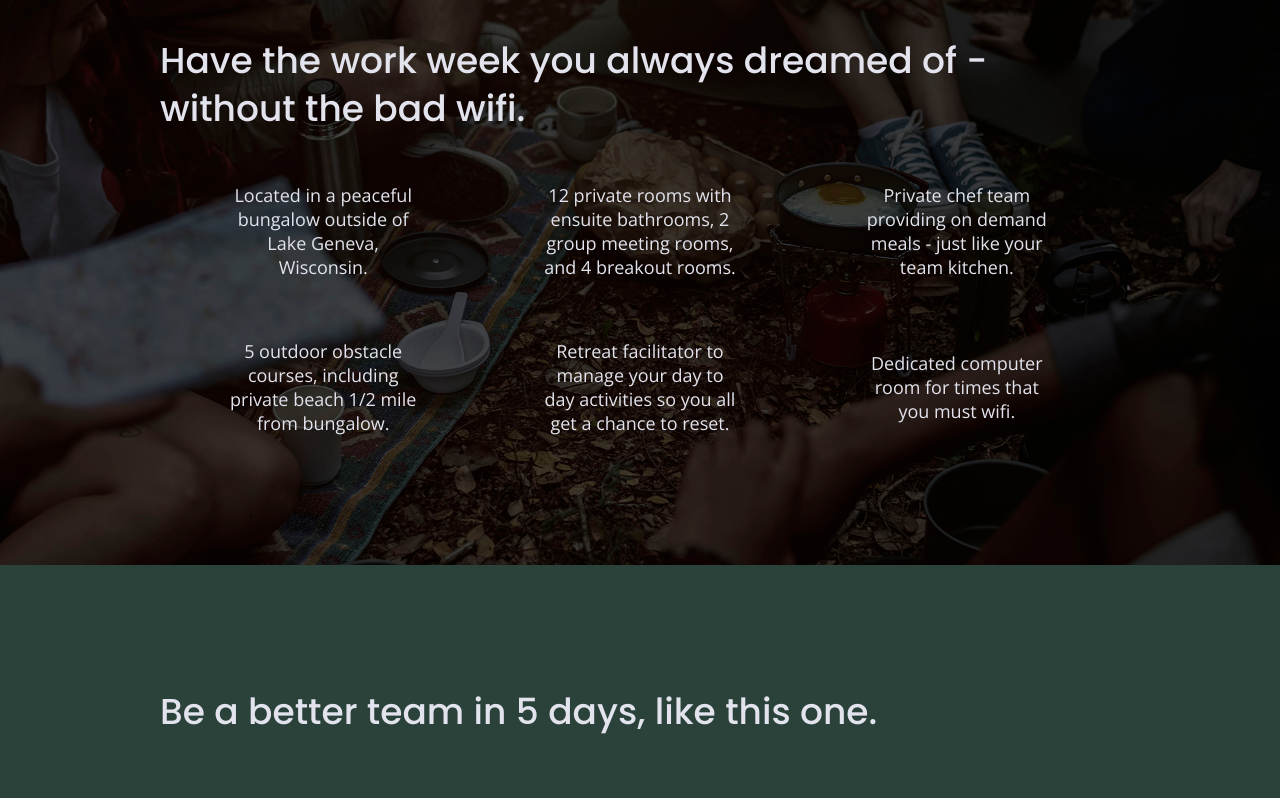
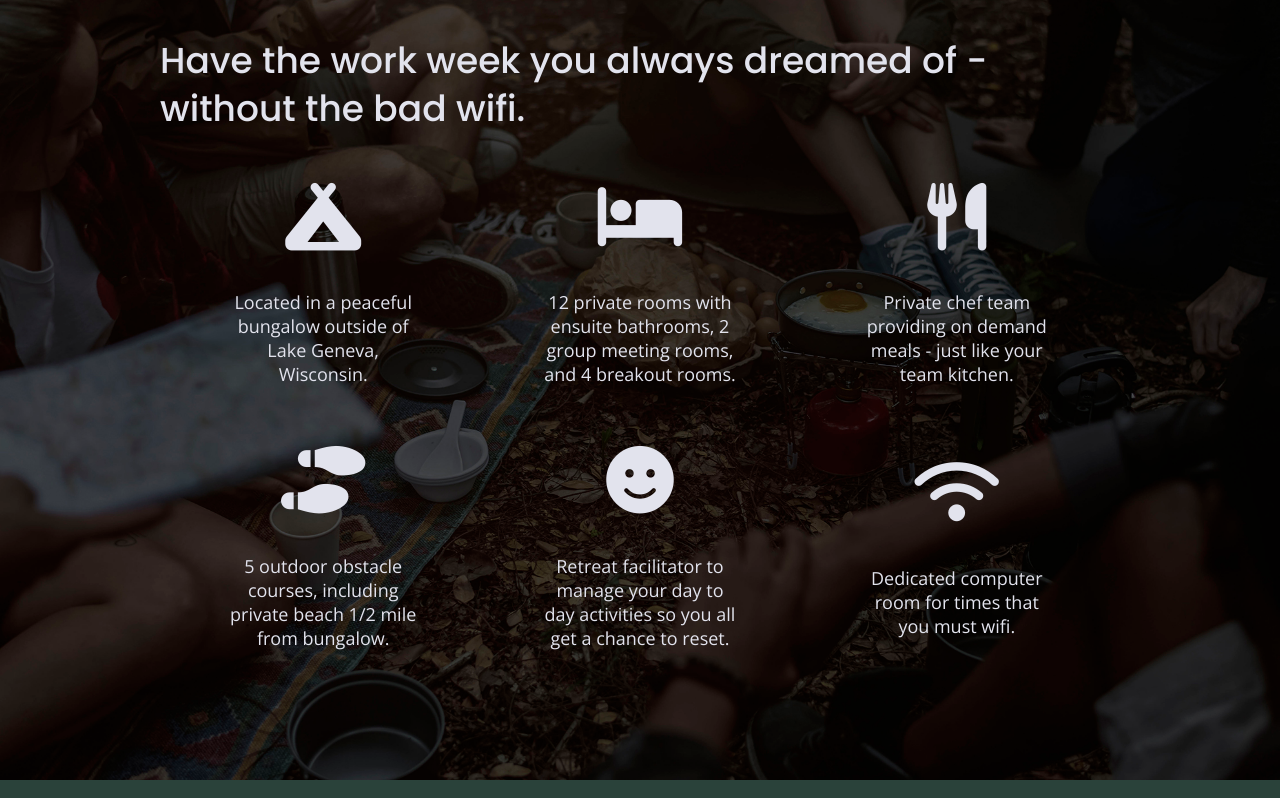
Before and after one commit to Sara-414/unplugged-design-docs, a website built with Parcel: page index.html in a window 1280 px wide. Shown: the part 1095-1893 px from the top of the page. Built offline with nearby package versions, Linux system fonts and the light colour scheme.

Commit message:
Added features font awesome icons

```diff
--- a/css/main.css
+++ b/css/main.css
@@ -342,12 +342,9 @@ textarea {
     text-align: center;
   }
 
-  .fontawesome-icon {
-
-  }
-
-  .features-item-description {
-
+  .features i {
+    font-size: 3.75em;
+    margin-bottom: 40px;
   }
 
   /* Reviews */
--- a/index.html
+++ b/index.html
@@ -22,6 +22,9 @@
   <link href="https://fonts.googleapis.com/css?family=Open+Sans:400,700|Poppins:500,700" rel="stylesheet">
 
   <meta name="theme-color" content="#fafafa">
+
+  <!-- Font Awesome -->
+  <script src="https://kit.fontawesome.com/4b1dcd05e5.js" crossorigin="anonymous"></script>
 </head>
 
 <body>
@@ -71,37 +74,49 @@
         <h2>Have the work week you always dreamed of - without the bad wifi.</h2>
         <div class="features-items">
           <article>
-            <p class="fontawesome-icon"></p>
+            <p class="fontawesome-icon">
+              <i class="fas fa-campground"></i>
+            </p>
             <p class="features-item-description">
               Located in a peaceful bungalow outside of Lake Geneva, Wisconsin.
             </p>
           </article>
           <article>
-            <p class="fontawesome-icon"></p>
+            <p class="fontawesome-icon">
+              <i class="fas fa-bed"></i>
+            </p>
             <p class="features-item-description">
               12 private rooms with ensuite bathrooms, 2 group meeting rooms, and 4 breakout rooms.
             </p>
           </article>
           <article>
-            <p class="fontawesome-icon"></p>
+            <p class="fontawesome-icon">
+              <i class="fas fa-utensils"></i>
+            </p>
             <p class="features-item-description">
               Private chef team providing on demand meals - just like your team kitchen.
             </p>
           </article>
           <article>
-            <p class="fontawesome-icon"></p>
+            <p class="fontawesome-icon">
+              <i class="fas fa-shoe-prints"></i>
+            </p>
             <p class="features-item-description">
               5 outdoor obstacle courses, including private beach 1/2 mile from bungalow.
             </p>
           </article>
           <article>
-            <p class="fontawesome-icon"></p>
+            <p class="fontawesome-icon">
+              <i class="fas fa-smile"></i>
+            </p>
             <p class="features-item-description">
               Retreat facilitator to manage your day to day activities so you all get a chance to reset.
             </p>
           </article>
           <article>
-            <p class="fontawesome-icon"></p>
+            <p class="fontawesome-icon">
+              <i class="fas fa-wifi"></i>
+            </p>
             <p class="features-item-description">
               Dedicated computer room for times that you must wifi.
             </p>
```
Also changed, not shown: about/index.html (+2 -0 lines), faq/index.html (+2 -0 lines).
